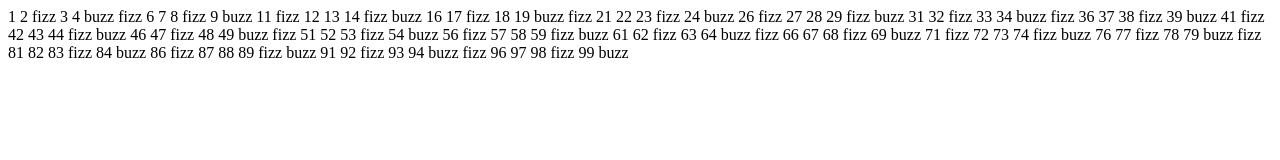
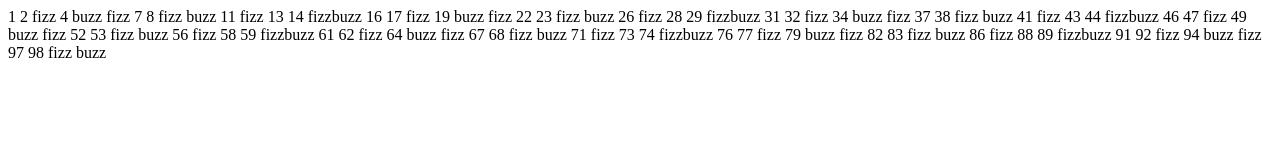
Before and after one commit to JTMcDuff/fizzbuzz, a plain HTML site: page index.html in a window 1280 px wide. Drawn offline with Linux system fonts and the light colour scheme.

Commit message:
new push

```diff
--- a/index.html
+++ b/index.html
@@ -6,8 +6,9 @@
 document.open();
 for (var i=1;i<=100;i++) {
 
-if (i%3==0) { document.writeln ('fizz '); }
-if (i%5==0) {document.writeln ('buzz '); }
+if (i%3==0 && i%5==0) { document.writeln ('fizzbuzz '); }
+else if (i%5==0) {document.writeln ('buzz '); }
+else if (i%3==0) {document.writeln ('fizz '); }
 else { document.writeln(i+" "); }
 }
 document.close();
```
